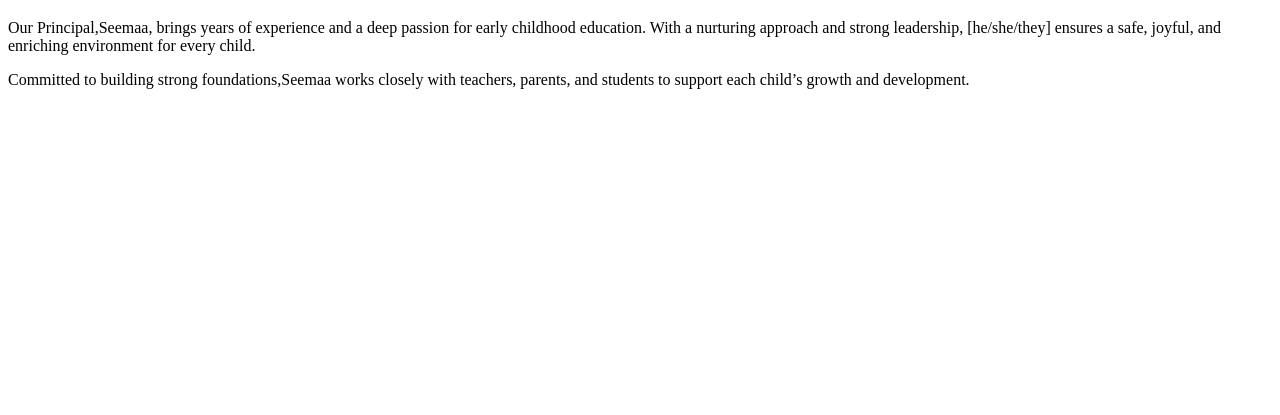
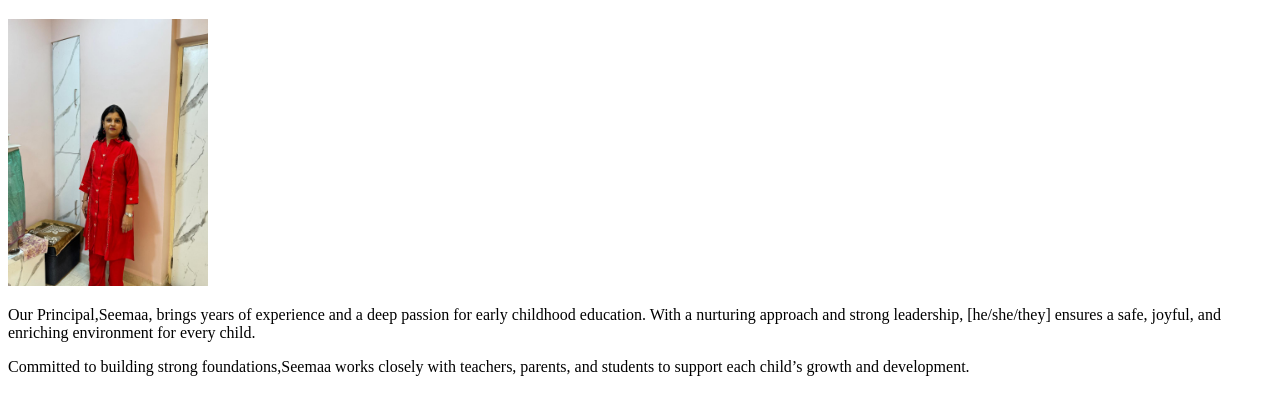
Before and after one commit to vedant617/webb, a plain HTML site: page intro.html in a window 1280 px wide. Shown: the part 61-476 px from the top of the page. Drawn offline with Linux system fonts and the light colour scheme.

Commit message:
Update intro.html

```diff
--- a/intro.html
+++ b/intro.html
@@ -1,5 +1,6 @@
 <!DOCTYPE html>
 <h1>Introducing our Principal</h1>
+<img src="./3049d30f-d021-4e26-8229-de96e64c8ab2.jpg" width="200">
 
 
 <p>Our Principal,Seemaa, brings years of experience and a deep passion for early childhood education. With a nurturing approach and strong leadership, [he/she/they] ensures a safe, joyful, and enriching environment for every child.</p>
```
